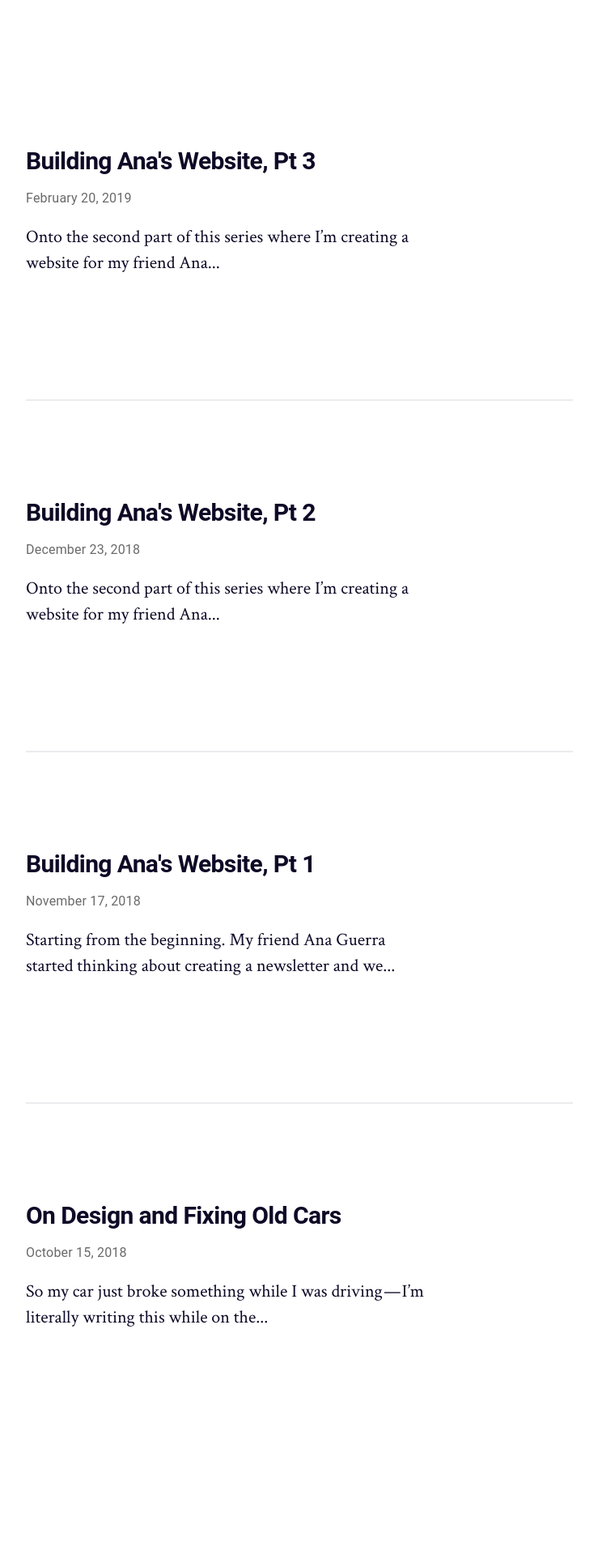
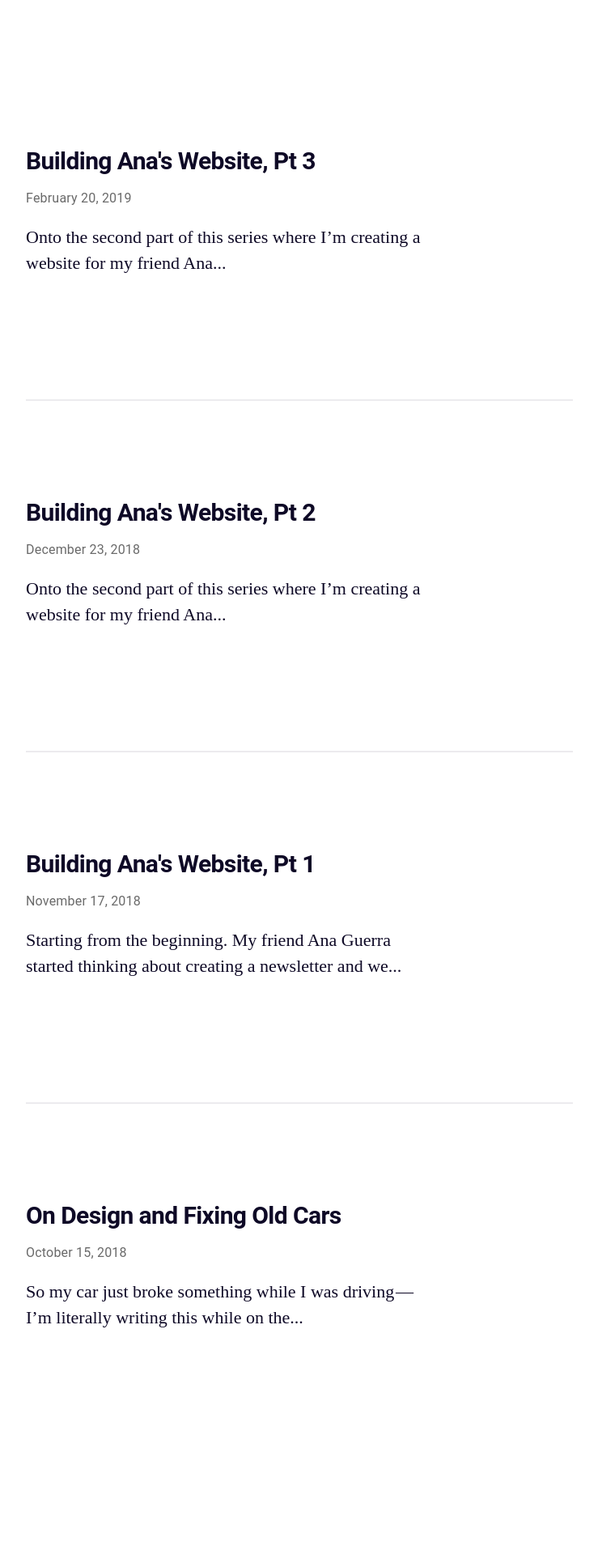
Before and after one commit to vascomarques/byvasco-blog, a Jekyll site: the page built from articles.md, in a window 1280 px wide. Shown: the part 363-2283 px from the top of the page at 81% size, without its empty margins (270-1009 px from the left). Built offline with Jekyll 4.4.1, drawn with Linux system fonts in a browser that asks for light colours; some web fonts are replaced.

Commit message:
Removes font import

```diff
--- a/assets/css/main.scss
+++ b/assets/css/main.scss
@@ -2,7 +2,6 @@
 ---
 
 @import url('https://rsms.me/inter/inter-ui.css');
-@import url('https://fonts.googleapis.com/css?family=Crimson+Text:400,400i,700');
 
 @import "0-plugins/plugins-main";
 
```
